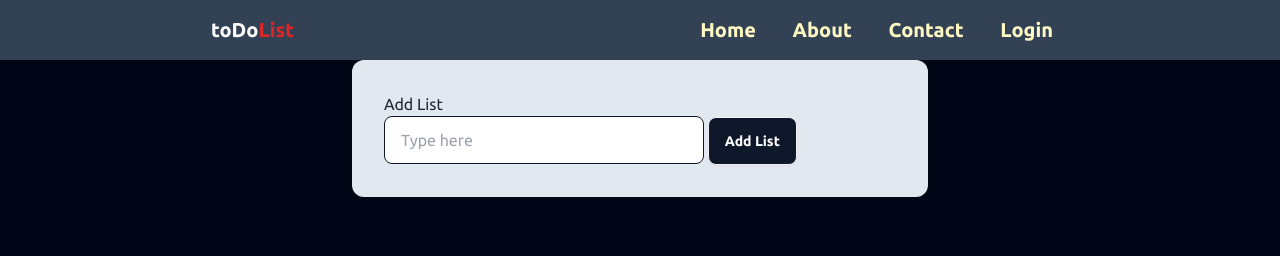
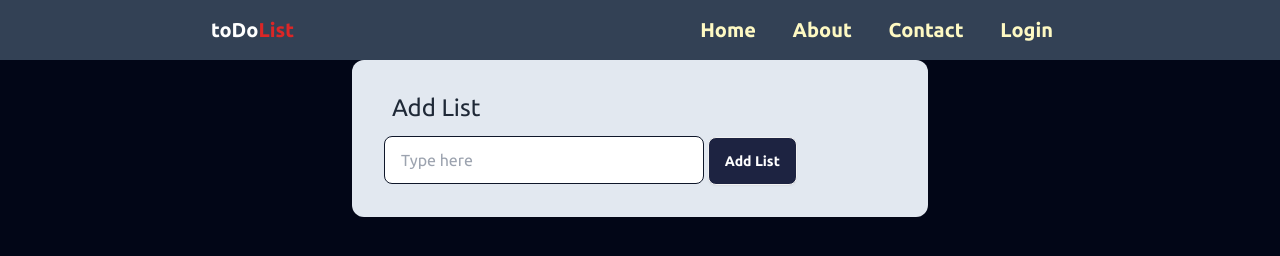
Before and after one commit to arjsabbir88/todoList, a plain HTML site: page index.html in a window 1280 px wide. In both pictures the pointer is over the button "Add List". Drawn offline with nearby package versions, Linux system fonts and the light colour scheme.

Commit message:
added cross funcationality

```diff
--- a/index.html
+++ b/index.html
@@ -46,6 +46,9 @@
     #addedTask h2 i:hover{
         background-color: #020617;
     }
+    #toDoBtn:hover{
+        background-color: #1d2341;
+    }
     </style>
   </head>
   <body class="bg-slate-950">
@@ -68,7 +71,7 @@
     <section>
       <div class="max-w-xl w-full mx-auto bg-slate-200 p-8 rounded-xl">
         <div>
-          <h1>Add List</h1>
+          <h1 class="text-2xl mb-3 ml-2">Add List</h1>
           <input
             type="text"
             id="input-field"
```
